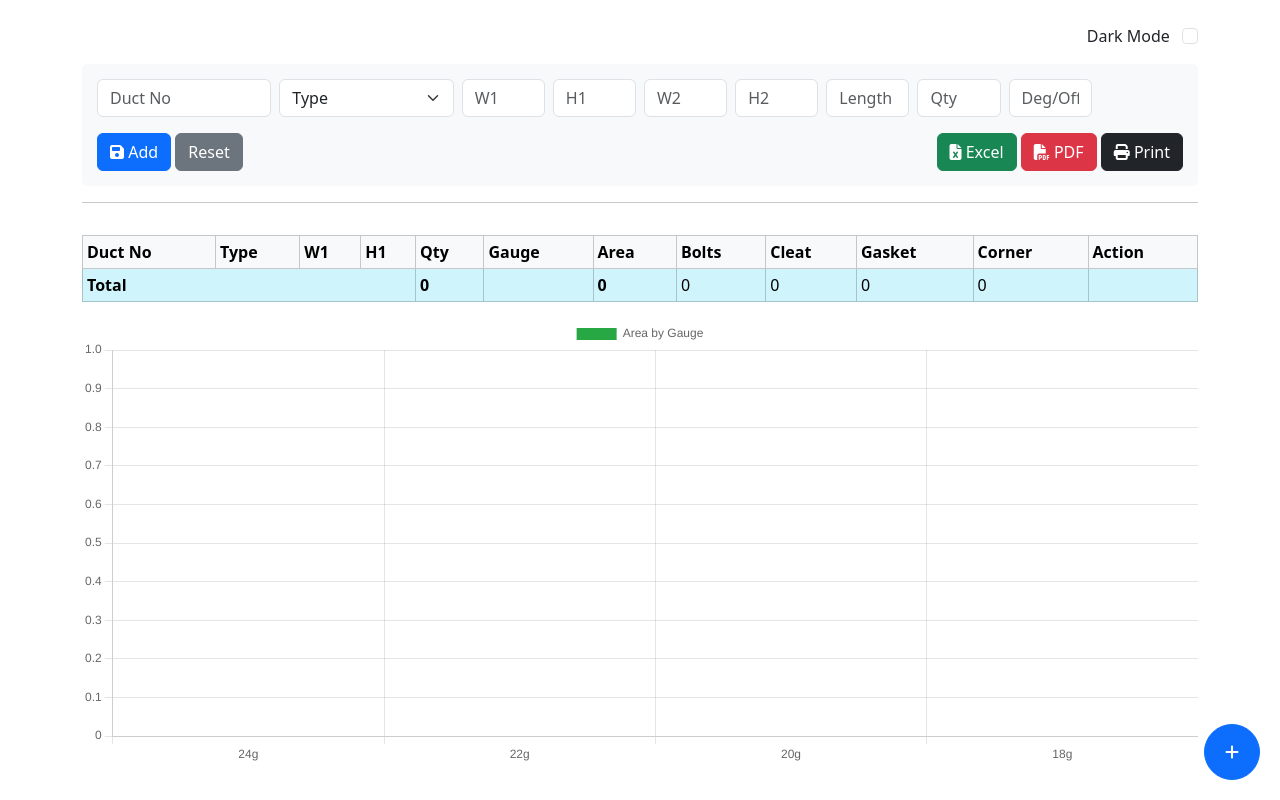
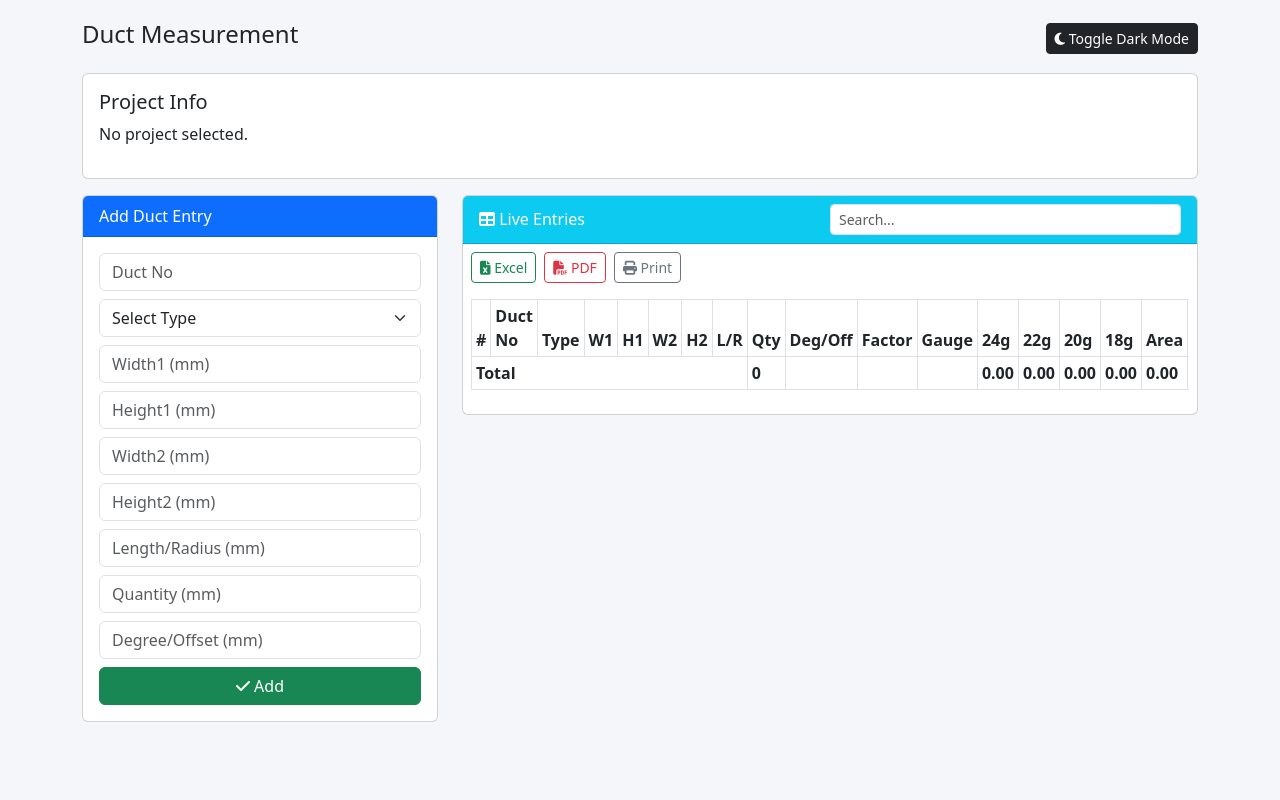
Before and after one commit to Madhan12-tech/duct-measurement, a Flask app: page /home/1 in a window 1280 px wide. Run offline with Flask 3, Linux system fonts and the light colour scheme; data that the repository does not hold is empty.

Commit message:
Update duct_entry.html

```diff
--- a/templates/duct_entry.html
+++ b/templates/duct_entry.html
@@ -1,147 +1,226 @@
 <!DOCTYPE html>
-<html lang="en" data-theme="light">
+<html lang="en">
 <head>
   <meta charset="UTF-8">
+  <title>Duct Entry</title>
   <meta name="viewport" content="width=device-width, initial-scale=1">
-  <title>Duct Entry</title>
-  <link href="https://cdn.jsdelivr.net/npm/bootstrap@5.3.2/dist/css/bootstrap.min.css" rel="stylesheet">
+
+  <!-- Bootstrap + FontAwesome -->
+  <link href="https://cdn.jsdelivr.net/npm/bootstrap@5.3.0/dist/css/bootstrap.min.css" rel="stylesheet">
   <link href="https://cdnjs.cloudflare.com/ajax/libs/font-awesome/6.5.0/css/all.min.css" rel="stylesheet">
+
   <style>
-    body.dark { background-color: #121212; color: #eee; }
-    .dark .table { color: #fff; }
-    .fab { position: fixed; bottom: 20px; right: 20px; z-index: 999; }
-    .fab button { border-radius: 50%; width: 56px; height: 56px; }
-    .form-section { background: #f8f9fa; padding: 15px; border-radius: 5px; }
-    body.dark .form-section { background: #1e1e1e; }
+    body {
+      background-color: #f4f6f9;
+      padding: 20px;
+      transition: background-color 0.3s ease;
+    }
+    body.dark-mode {
+      background-color: #121212;
+      color: white;
+    }
+    .dark-mode .card {
+      background-color: #1f1f1f;
+      color: white;
+    }
+    .dark-mode input, .dark-mode select {
+      background-color: #333;
+      color: white;
+      border-color: #555;
+    }
+    th {
+      background-color: #0d6efd;
+      color: white;
+    }
+    tfoot td {
+      background-color: #e7f1ff;
+      font-weight: bold;
+    }
+    .dark-mode tfoot td {
+      background-color: #1a1a1a;
+    }
   </style>
+
+  <script>
+    function filterTable() {
+      const input = document.getElementById("searchInput").value.toLowerCase();
+      const rows = document.querySelectorAll("#entriesTable tbody tr");
+      rows.forEach(row => {
+        row.style.display = row.innerText.toLowerCase().includes(input) ? "" : "none";
+      });
+    }
+
+    function toggleDarkMode() {
+      document.body.classList.toggle('dark-mode');
+    }
+
+    function toggleFactorField() {
+      const type = document.getElementById("ductType").value;
+      const factorField = document.getElementById("factorField");
+      if (["RED", "OFFSET", "SHOE", "ELB"].includes(type)) {
+        factorField.style.display = "block";
+      } else {
+        factorField.style.display = "none";
+      }
+    }
+  </script>
 </head>
 <body>
 
-<div class="container py-4">
+<div class="container">
+
   <div class="d-flex justify-content-between align-items-center mb-3">
-    <h4>{{ project[1] }}</h4>
-    <div>
-      <label class="form-check-label me-2">Dark Mode</label>
-      <input class="form-check-input" type="checkbox" id="darkToggle">
+    <h4>Duct Measurement</h4>
+    <button class="btn btn-dark btn-sm" onclick="toggleDarkMode()">
+      <i class="fa fa-moon"></i> Toggle Dark Mode
+    </button>
+  </div>
+
+  {% with messages = get_flashed_messages() %}
+    {% if messages %}
+      <div class="alert alert-success">
+        {% for message in messages %}
+          <div>{{ message }}</div>
+        {% endfor %}
+      </div>
+    {% endif %}
+  {% endwith %}
+
+  <div class="card">
+    <div class="card-body">
+      <h5 class="card-title">Project Info</h5>
+      {% if project %}
+        <p><strong>{{ project[1] }}</strong> | Enquiry: {{ project[2] }} | Office: {{ project[3] }} |
+          Engineer: {{ project[4] }} | Contact: {{ project[5] }} | Location: {{ project[6] }}</p>
+      {% else %}
+        <p>No project selected.</p>
+      {% endif %}
     </div>
   </div>
 
-  <form method="POST" action="{{ url_for('add_duct') }}" id="ductForm" class="form-section">
+  <div class="row mt-3">
+    <!-- Form -->
+    <div class="col-md-4">
+      <div class="card">
+        <div class="card-header bg-primary text-white">
+          {{ edit_entry and "Edit" or "Add" }} Duct Entry
+        </div>
+        <div class="card-body">
+          <form method="POST" action="/add_duct">
+            <input type="hidden" name="id" value="{{ edit_entry[0] if edit_entry else '' }}">
             <input type="hidden" name="project_id" value="{{ project_id }}">
-    <input type="hidden" name="id" value="{{ edit_entry[0] if edit_entry else '' }}">
-
-    <div class="row g-2">
-      <div class="col-md-2"><input name="duct_no" required placeholder="Duct No" class="form-control" value="{{ edit_entry[2] if edit_entry else '' }}"></div>
-      <div class="col-md-2">
-        <select name="duct_type" required class="form-select" id="ductType">
-          <option value="">Type</option>
-          {% for dt in ['ST','RED','DUM','OFFSET','SHOE','VANES','ELB'] %}
-            <option value="{{ dt }}" {% if edit_entry and edit_entry[3]==dt %}selected{% endif %}>{{ dt }}</option>
+            <div class="mb-2">
+              <input class="form-control" type="text" name="duct_no" placeholder="Duct No" required value="{{ edit_entry[2] if edit_entry else '' }}">
+            </div>
+            <div class="mb-2">
+              <select class="form-select" id="ductType" name="duct_type" onchange="toggleFactorField()" required>
+                <option value="">Select Type</option>
+                {% for t in ['ST','SHOE','RED','OFFSET','DUM','ELB','VANES'] %}
+                  <option value="{{ t }}" {% if edit_entry and edit_entry[3] == t %}selected{% endif %}>{{ t }}</option>
                 {% endfor %}
               </select>
             </div>
-      <div class="col-md-1"><input name="width1" required placeholder="W1" class="form-control" value="{{ edit_entry[4] if edit_entry else '' }}"></div>
-      <div class="col-md-1"><input name="height1" required placeholder="H1" class="form-control" value="{{ edit_entry[5] if edit_entry else '' }}"></div>
-      <div class="col-md-1"><input name="width2" placeholder="W2" class="form-control" value="{{ edit_entry[6] if edit_entry else '' }}"></div>
-      <div class="col-md-1"><input name="height2" placeholder="H2" class="form-control" value="{{ edit_entry[7] if edit_entry else '' }}"></div>
-      <div class="col-md-1"><input name="length_or_radius" required placeholder="Length" class="form-control" value="{{ edit_entry[8] if edit_entry else '' }}"></div>
-      <div class="col-md-1"><input name="quantity" required placeholder="Qty" class="form-control" value="{{ edit_entry[9] if edit_entry else '' }}"></div>
-      <div class="col-md-1"><input name="degree_or_offset" placeholder="Deg/Off" class="form-control" value="{{ edit_entry[10] if edit_entry else '' }}"></div>
-      <div class="col-md-1 factor-col" style="display: none;"><input name="factor" step="0.1" placeholder="Factor" class="form-control" value="{{ edit_entry[11] if edit_entry else '' }}"></div>
+            {% for field, label in [('width1','Width1'),('height1','Height1'),('width2','Width2'),('height2','Height2'),('length_or_radius','Length/Radius'),('quantity','Quantity'),('degree_or_offset','Degree/Offset')] %}
+              <div class="mb-2">
+                <input class="form-control" type="number" step="any" name="{{ field }}" placeholder="{{ label }} (mm)" value="{{ edit_entry[4 + loop.index0] if edit_entry else '' }}">
+              </div>
+            {% endfor %}
+            <div class="mb-2" id="factorField" style="display: none;">
+              <input class="form-control" type="number" name="factor" step="any" placeholder="Factor" value="{{ edit_entry[11] if edit_entry and edit_entry[11] else '1.0' }}">
+            </div>
+            <button type="submit" class="btn btn-success w-100">
+              <i class="fa fa-check"></i> {{ edit_entry and "Update" or "Add" }}
+            </button>
+          </form>
+        </div>
+      </div>
     </div>
 
-    <div class="mt-3 d-flex justify-content-between">
-      <div>
-        <button class="btn btn-primary"><i class="fa fa-save"></i> {{ 'Update' if edit_entry else 'Add' }}</button>
-        <button type="reset" class="btn btn-secondary">Reset</button>
+    <!-- Table -->
+    <div class="col-md-8">
+      <div class="card">
+        <div class="card-header bg-info text-white d-flex justify-content-between align-items-center">
+          <span><i class="fa fa-table"></i> Live Entries</span>
+          <input class="form-control form-control-sm w-50" id="searchInput" onkeyup="filterTable()" placeholder="Search...">
         </div>
-      <div>
-        <a href="{{ url_for('export_excel', project_id=project_id) }}" class="btn btn-success"><i class="fa fa-file-excel"></i> Excel</a>
-        <a href="{{ url_for('export_pdf', project_id=project_id) }}" class="btn btn-danger"><i class="fa fa-file-pdf"></i> PDF</a>
-        <button onclick="window.print()" class="btn btn-dark"><i class="fa fa-print"></i> Print</button>
+        <div class="card-body p-2">
+          <div class="d-flex gap-2 mb-3 flex-wrap">
+            <form action="/export_excel/{{ project_id }}" method="get"><button class="btn btn-outline-success btn-sm"><i class="fa fa-file-excel"></i> Excel</button></form>
+            <form action="/export_pdf/{{ project_id }}" method="get"><button class="btn btn-outline-danger btn-sm"><i class="fa fa-file-pdf"></i> PDF</button></form>
+            <button onclick="window.print()" class="btn btn-outline-secondary btn-sm"><i class="fa fa-print"></i> Print</button>
           </div>
-    </div>
-  </form>
 
-  <hr>
           <div class="table-responsive">
-    <table class="table table-bordered table-sm mt-3">
-      <thead class="table-light">
+            <table class="table table-bordered table-sm" id="entriesTable">
+              <thead>
                 <tr>
-          <th>Duct No</th><th>Type</th><th>W1</th><th>H1</th><th>Qty</th><th>Gauge</th><th>Area</th>
-          <th>Bolts</th><th>Cleat</th><th>Gasket</th><th>Corner</th><th>Action</th>
+                  <th>#</th><th>Duct No</th><th>Type</th><th>W1</th><th>H1</th><th>W2</th><th>H2</th>
+                  <th>L/R</th><th>Qty</th><th>Deg/Off</th><th>Factor</th><th>Gauge</th>
+                  <th>24g</th><th>22g</th><th>20g</th><th>18g</th>
+                  <th>Area</th><th>Bolt</th><th>Cleat</th><th>Gasket</th><th>Corner</th><th>Action</th>
                 </tr>
               </thead>
               <tbody>
-        {% for e in entries %}
+                {% for entry in entries %}
                 <tr>
-          <td>{{ e[2] }}</td><td>{{ e[3] }}</td><td>{{ e[4] }}</td><td>{{ e[5] }}</td><td>{{ e[9] }}</td><td>{{ e[12] }}</td>
-          <td>{{ '%.2f'|format(e[13]) }}</td><td>{{ e[14] }}</td><td>{{ e[15] }}</td><td>{{ e[16] }}</td><td>{{ e[17] }}</td>
+                  <td>{{ loop.index }}</td>
+                  <td>{{ entry[2] }}</td>
+                  <td>{{ entry[3] }}</td>
+                  <td>{{ entry[4] }}</td>
+                  <td>{{ entry[5] }}</td>
+                  <td>{{ entry[6] }}</td>
+                  <td>{{ entry[7] }}</td>
+                  <td>{{ entry[8] }}</td>
+                  <td>{{ entry[9] }}</td>
+                  <td>{{ entry[10] }}</td>
+                  <td>{{ entry[11] }}</td>
+                  <td>{{ entry[12] }}</td>
+                  <td>{{ "%.2f"|format(entry[13]) if entry[12] == '24g' else '' }}</td>
+                  <td>{{ "%.2f"|format(entry[13]) if entry[12] == '22g' else '' }}</td>
+                  <td>{{ "%.2f"|format(entry[13]) if entry[12] == '20g' else '' }}</td>
+                  <td>{{ "%.2f"|format(entry[13]) if entry[12] == '18g' else '' }}</td>
+                  <td>{{ "%.2f"|format(entry[13]) }}</td>
+                  <td>{{ entry[14] }}</td>
+                  <td>{{ entry[15] }}</td>
+                  <td>{{ "%.2f"|format(entry[16]) }}</td>
+                  <td>{{ entry[17] }}</td>
                   <td>
-            <a href="{{ url_for('edit_duct', id=e[0]) }}" class="btn btn-sm btn-warning"><i class="fa fa-edit"></i></a>
-            <a href="{{ url_for('delete_duct', id=e[0]) }}" class="btn btn-sm btn-danger"><i class="fa fa-trash"></i></a>
+                    <a href="/edit/{{ entry[0] }}" class="text-primary"><i class="fa fa-edit"></i></a>
+                    <a href="/delete/{{ entry[0] }}" onclick="return confirm('Delete this entry?')" class="text-danger"><i class="fa fa-trash"></i></a>
                   </td>
                 </tr>
                 {% endfor %}
               </tbody>
-      <tfoot class="table-info">
+              <tfoot>
                 <tr>
-          <td colspan="4"><strong>Total</strong></td>
-          <td><strong>{{ total_qty }}</strong></td>
+                  <td colspan="8"><strong>Total</strong></td>
+                  <td>{{ total_qty }}</td><td></td><td></td>
                   <td></td>
-          <td><strong>{{ total_area|round(2) }}</strong></td>
+                  <td>{{ "%.2f"|format(area_24g) }}</td>
+                  <td>{{ "%.2f"|format(area_22g) }}</td>
+                  <td>{{ "%.2f"|format(area_20g) }}</td>
+                  <td>{{ "%.2f"|format(area_18g) }}</td>
+                  <td>{{ "%.2f"|format(total_area) }}</td>
                   <td>{{ total_bolts }}</td>
                   <td>{{ total_cleat }}</td>
-          <td>{{ total_gasket }}</td>
-          <td>{{ total_corner }}</td>
-          <td></td>
+                  <td>{{ "%.2f"|format(total_gasket) }}</td>
+                  <td>{{ total_corner }}</td><td></td>
                 </tr>
               </tfoot>
             </table>
           </div>
 
-  <canvas id="summaryChart" height="120"></canvas>
+        </div>
+      </div>
+    </div>
   </div>
 
-<div class="fab">
-  <button class="btn btn-primary" onclick="document.querySelector('#ductForm input[name=duct_no]').focus()">
-    <i class="fa fa-plus"></i>
-  </button>
 </div>
 
-<script src="https://cdn.jsdelivr.net/npm/bootstrap@5.3.2/dist/js/bootstrap.bundle.min.js"></script>
-<script src="https://cdn.jsdelivr.net/npm/chart.js"></script>
+<script src="https://cdn.jsdelivr.net/npm/bootstrap@5.3.0/dist/js/bootstrap.bundle.min.js"></script>
 <script>
-  // Toggle Dark Mode
-  const toggle = document.getElementById('darkToggle');
-  toggle.checked = localStorage.getItem('theme') === 'dark';
-  document.body.classList.toggle('dark', toggle.checked);
-  toggle.addEventListener('change', () => {
-    localStorage.setItem('theme', toggle.checked ? 'dark' : 'light');
-    document.body.classList.toggle('dark');
-  });
-
-  // Show factor input if type needs it
-  function toggleFactorField() {
-    const type = document.getElementById('ductType').value;
-    document.querySelector('.factor-col').style.display = ['RED','OFFSET','SHOE','ELB'].includes(type) ? 'block' : 'none';
-  }
-  document.getElementById('ductType').addEventListener('change', toggleFactorField);
+  // Initialize factor field if editing
   window.onload = toggleFactorField;
-
-  // Chart.js
-  const ctx = document.getElementById('summaryChart');
-  const chart = new Chart(ctx, {
-    type: 'bar',
-    data: {
-      labels: ['24g', '22g', '20g', '18g'],
-      datasets: [{
-        label: 'Area by Gauge',
-        data: [{{ area_24g }}, {{ area_22g }}, {{ area_20g }}, {{ area_18g }}],
-        backgroundColor: ['#28a745','#ffc107','#17a2b8','#dc3545']
-      }]
-    }
-  });
 </script>
 </body>
 </html>
```
Lines whose indentation alone changed are shown as unchanged.
